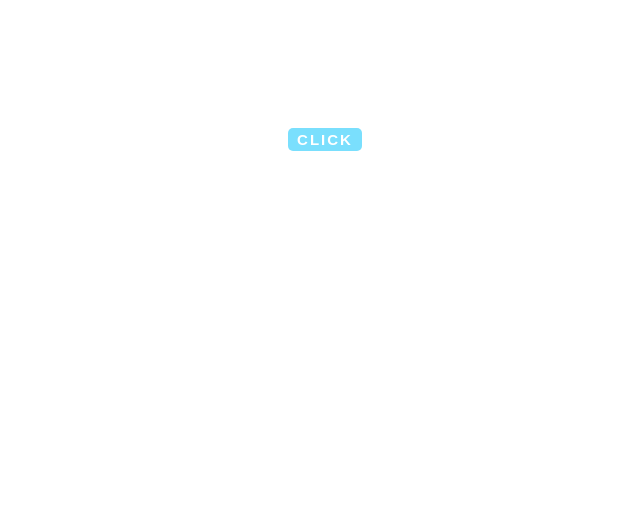
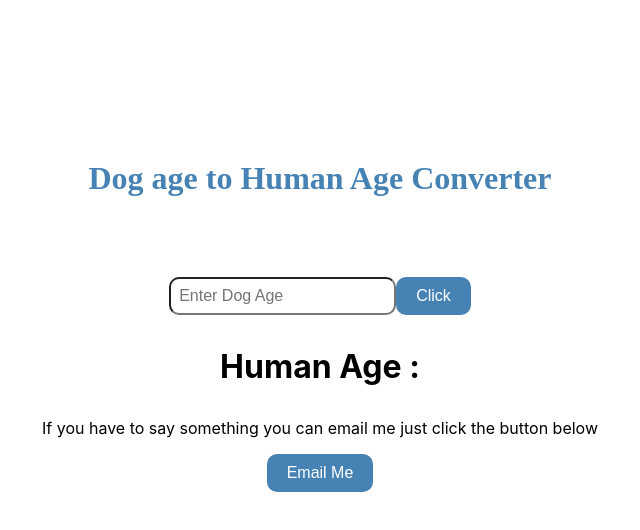
Before and after one commit to annusingh2403/converter, a React (Create React App) app: page / in a window 1280 px wide. Shown: the top 530 px of the page, without its empty margins (320-960 px from the left). Built offline with nearby package versions, Linux system fonts and the light colour scheme.

Commit message:
dog to human age converter

```diff
--- a/src/App.css
+++ b/src/App.css
@@ -57,3 +57,39 @@
   /* text-transform: uppercase; */
   font-size: 2rem;
 }
+
+button {
+  background-color: steelblue;
+  color: white;
+  padding: 10px 20px 10px 20px;
+  border: none;
+  border-radius: 10px;
+  font-size: 1rem;
+}
+
+input {
+  padding: .5rem;
+  border-radius: 10px;
+  color: steelblue;
+  font-size: 1rem;
+}
+
+.main {
+  text-align: center;
+  margin: 10rem auto;
+}
+
+h1 {
+  color: steelblue;
+  font-family: cursive;
+  margin-bottom: 5rem;
+}
+
+h3 {
+  font-size: 2rem;
+}
+
+.human-age {
+  color: rgb(60, 178, 14);
+  font-size: 2rem;
+}
--- a/src/App.js
+++ b/src/App.js
@@ -3,30 +3,60 @@ import './App.css';
 
 function App() {
 
-  const [name, setName] = useState(null);
-  const [print, setPrint] = useState(false);
+  // const [name, setName] = useState(null);
+  // const [print, setPrint] = useState(false);
 
-  const handleInput = (e) => {
+  // const handleInput = (e) => {
+  //   e.preventDefault();
+  //   setName(e.target.value);
+  //   setPrint(false);
+  // }
+  let text = "Enter Dog Age"
+  const [age, setAge] = useState();
+  const [value, setValue] = useState(text);
+  const [humanAge, setHumanAge] = useState();
+
+  const handleChange = (e) => {
     e.preventDefault();
-    setName(e.target.value);
-    setPrint(false);
+    setAge(e.target.value);
+  }
+
+  const handleClick = () => {
+    let humanAge = (age - 2) * 4 + 21;
+    setHumanAge(humanAge);
+    console.log(value);
+    setValue(value);
+    console.log(humanAge);
   }
 
   return (
     <>
-      <div>
-        {/* <div style={{textAlign: 'center',color: 'steelblue',fontWeight: 600, letterSpacing:'2px'}}>
+    <div className='main'>
+    <h1>Dog age to Human Age Converter</h1>
+    <div>
+      <input type="number" name='age' placeholder={value} onChange={handleChange} />
+      <button onClick={handleClick}>Click</button>
+        <h3>Human Age : <span className='human-age'>{humanAge}</span></h3>
+    </div>
+      {/* <div>
+        <div style={{textAlign: 'center',color: 'steelblue',fontWeight: 600, letterSpacing:'2px'}}>
             <p style={{boxShadow: '0px 3px 4px .5px gray',width: '20rem',margin: '0 auto'}}><span style={{color: "tomato"}}>W</span>elcome</p>
-        </div> */}
+        </div>
         <div className='minione'>
-            {/* <input type="text" placeholder='Name' onChange={handleInput}/> */}
+            <input type="text" placeholder='Name' onChange={handleInput}/>
             <button type='submit' onClick={() => setPrint(true)}>Click</button>
             <div className='name'>
-                {/* {print ? <div>  <img style={{width: '10rem'}} src="https://scontent.fbho4-1.fna.fbcdn.net/v/t39.30808-6/279926330_1376922682807728_1599240952028023856_n.jpg?_nc_cat=103&ccb=1-7&_nc_sid=e3f864&_nc_ohc=0DpXo-zbslwAX8CKvhL&_nc_ht=scontent.fbho4-1.fna&oh=00_AT9GtFpmw9V1p5LI6g_poRjnMUxNhJOsw75uOao67i4fGw&oe=633A5819" alt="" /><br/> <span style={{color:'steelblue',fontFamily: 'Dancing Script',fontSize: '35px',marginLeft: '10px'}}><br/> {name}</span></div> : null} */}
+                {print ? <div>  <img style={{width: '10rem'}} src="https://scontent.fbho4-1.fna.fbcdn.net/v/t39.30808-6/279926330_1376922682807728_1599240952028023856_n.jpg?_nc_cat=103&ccb=1-7&_nc_sid=e3f864&_nc_ohc=0DpXo-zbslwAX8CKvhL&_nc_ht=scontent.fbho4-1.fna&oh=00_AT9GtFpmw9V1p5LI6g_poRjnMUxNhJOsw75uOao67i4fGw&oe=633A5819" alt="" /><br/> <span style={{color:'steelblue',fontFamily: 'Dancing Script',fontSize: '35px',marginLeft: '10px'}}><br/> {name}</span></div> : null}
                 {print ? <div>So jao bhaiya ji 😴 Good Night</div> : null}
             </div>
         </div>
-      </div>
+      </div> */}
+      <p>If you have to say something you can email me just click the button below</p>
+      <form action="mailto:annusingh2403@gmail.com" method='post'>
+        <button>Email Me</button>
+      </form>
+    </div>
+
   </>
   );
 }
```
